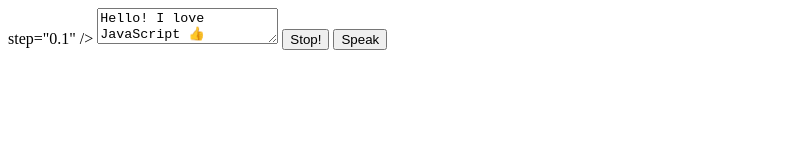
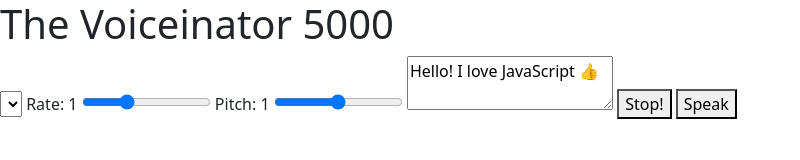
Before and after one commit to acciojob/Speech-Synthesis-contactengineeredintent-source, a website: page main.html in a window 1280 px wide. Shown: the whole page, without its empty margins (0-800 px from the left). Drawn offline with nearby package versions, Linux system fonts and the light colour scheme.

Commit message:
created a submission

```diff
--- a/main.html
+++ b/main.html
@@ -1,12 +1,40 @@
-<!DOCTYPE html>
+<!doctype html>
 <html lang="en">
-<head>
-  <meta charset="UTF-8">
-  <title>Speech Synthesis</title>
-  <link href='https://fonts.googleapis.com/css?family=Pacifico' rel='stylesheet' type='text/css'>
-  <link rel="stylesheet" href="style.css">
-</head>
-
+  <head>
+    <meta charset="UTF-8" />
+    <meta name="viewport" content="width=device-width, initial-scale=1.0" />
+    <title>Create Table 2</title>
+    <link
+      href="https://cdn.jsdelivr.net/npm/bootstrap@5.3.8/dist/css/bootstrap.min.css"
+      rel="stylesheet"
+      integrity="sha384-sRIl4kxILFvY47J16cr9ZwB07vP4J8+LH7qKQnuqkuIAvNWLzeN8tE5YBujZqJLB"
+      crossorigin="anonymous"
+    />
+    <link rel="stylesheet" href="style.css" />
+  </head>
+  <body>
+    <div class="voiceinator">
+      <h1>The Voiceinator 5000</h1>
+      <select name="voice" id="voices">
+        <option value="">Select A Voice</option>
+      </select>
+      <label for="rate">Rate: <span id="rateDisplay">1</span></label>
+      <input
+        id="rateInput"
+        name="rate"
+        type="range"
+        min="0"
+        max="3"
+        value="1"
+        step="0.1"
+      />
+      <label for="pitch">Pitch: <span id="pitchDisplay">1</span></label>
+      <input
+        id="pitchInput"
+        name="pitch"
+        type="range"
+        min="0"
+        max="2"
         step="0.1"
       />
       <textarea id="textInput" name="text">
@@ -16,8 +44,6 @@ Hello! I love JavaScript 👍</textarea
       <button id="speak">Speak</button>
     </div>
   </body>
-<script src="./script.js"></script>
-<script src="https://cdn.jsdelivr.net/npm/bootstrap@5.3.8/dist/js/bootstrap.bundle.min.js"></script>
-
-
+  <script src="./script.js"></script>
+  <script src="https://cdn.jsdelivr.net/npm/bootstrap@5.3.8/dist/js/bootstrap.bundle.min.js"></script>
 </html>
--- a/script.js
+++ b/script.js
@@ -40,7 +40,7 @@ document.querySelector("#stop").addEventListener("click", () => {
 });
 
 function getSpeechRate() {
-  console.log(rateInput.value);
+  // console.log(rateInput.value);
   return Number(rateInput.value);
 }
 
--- a/styles.css
+++ b/styles.css
@@ -68,9 +68,7 @@ textarea {
   height: 20rem;
 }
 
-input[type="select"] {
 
-}
 
 .voiceinator button {
   background: #ffc600;
```
